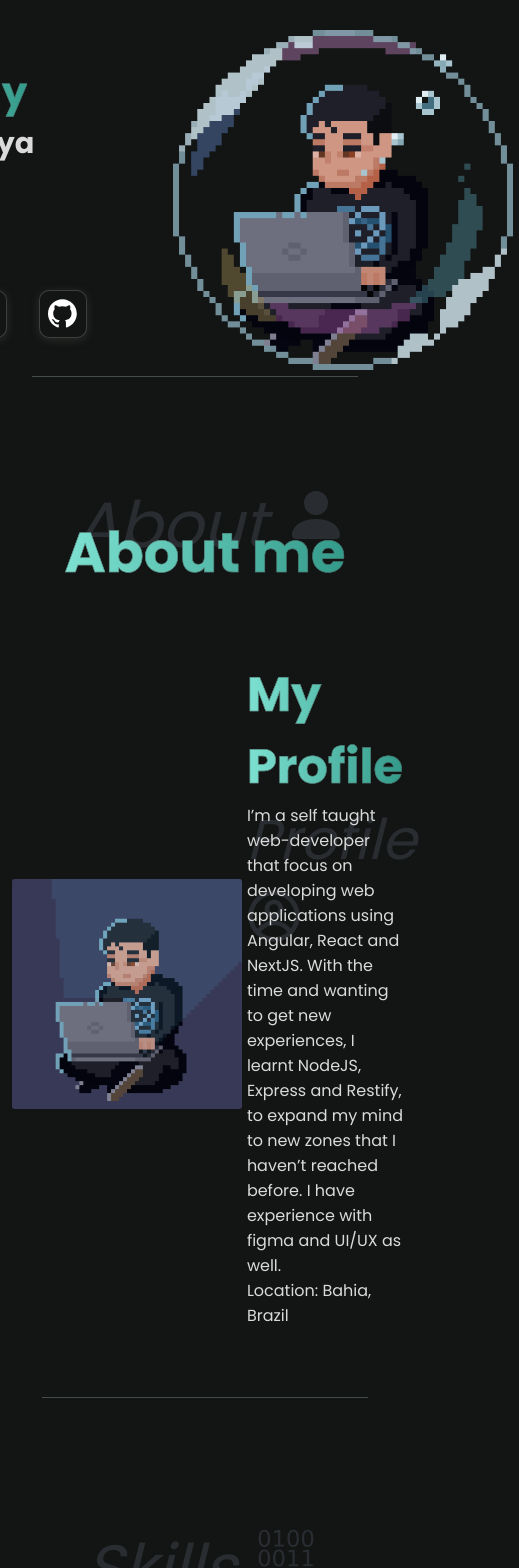
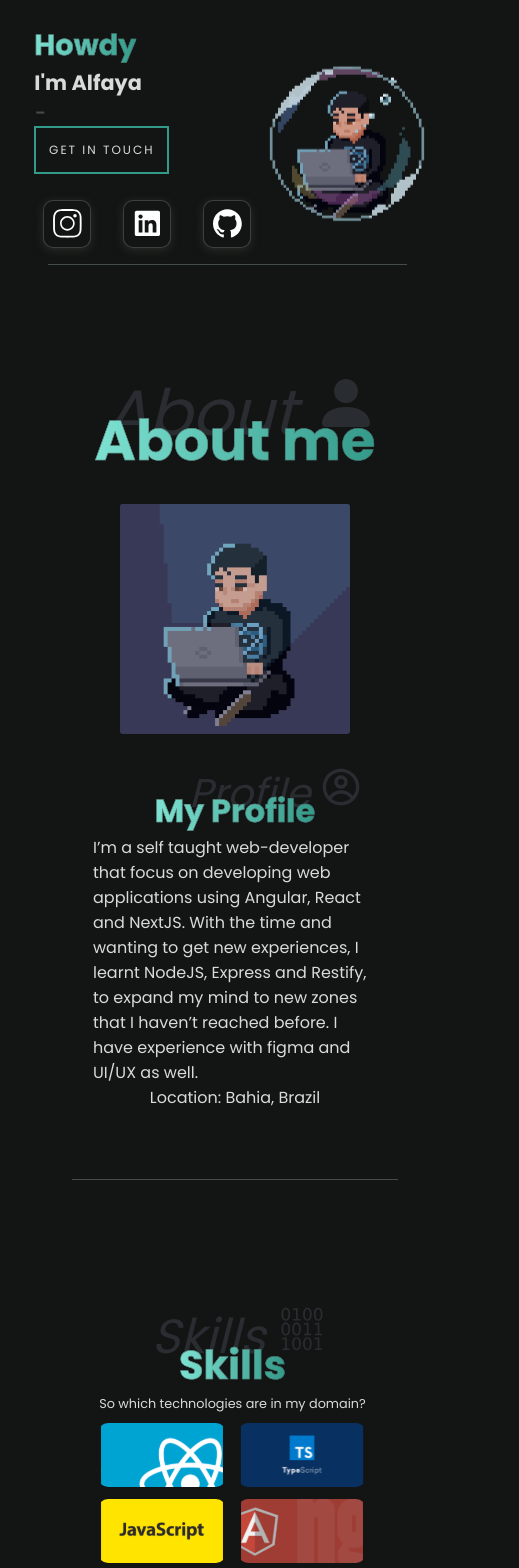
Before and after one commit to FelipeAlfaya/portfolio, a Next.js app: page / in a window 390 px wide. Shown: the part 120-1688 px from the top of the page, 519 px wide, since content can reach past the window. Built offline with nearby package versions, Linux system fonts and the light colour scheme.

Commit message:
responsive shit

```diff
--- a/src/components/About/styles.ts
+++ b/src/components/About/styles.ts
@@ -6,6 +6,10 @@ export const Supercontainer = styled.div`
   border-bottom: 1px solid ${({ theme }) => lighten(0.2, theme.background)};
   padding: 5px;
   margin: 10px;
+
+  @media (max-width: 500px) {
+    margin-left: 2.5rem;
+  }
 `
 
 export const Text = styled.section`
@@ -59,6 +63,10 @@ export const Container = styled.div`
       flex: 1;
     }
   }
+
+  @media (max-width: 666px) {
+    flex-direction: column;
+  }
 `
 
 export const TextContainer = styled.section`
@@ -81,8 +89,8 @@ export const TextContainer = styled.section`
   > h2 {
     z-index: -1;
     position: absolute;
-    margin-top: -10rem;
-    margin-left: 0.8rem;
+    margin-bottom: 3.5rem;
+    margin-left: 5rem;
     font-weight: 300;
     font-size: 4rem;
     color: ${({ theme }) => theme.textDark};
@@ -93,9 +101,7 @@ export const TextContainer = styled.section`
 
   @media (max-width: 1000px) {
     width: 100%;
-    margin: 0;
-    margin-top: 3rem;
-    margin-bottom: 3rem;
+    margin: 3rem;
     align-items: center;
 
     > h1 {
@@ -110,7 +116,6 @@ export const TextContainer = styled.section`
 
   @media (max-width: 768px) {
     width: 100%;
-    margin: 0;
     margin-top: 3rem;
     margin-bottom: 3rem;
 
@@ -120,7 +125,43 @@ export const TextContainer = styled.section`
 
     > h2 {
       font-size: 3.5rem;
-      margin-top: -14rem;
+      margin-top: -13.5rem;
+    }
+  }
+
+  @media (max-width: 666px) {
+    width: 100%;
+    margin-top: 3rem;
+    margin-bottom: 3rem;
+
+    > h1 {
+      font-size: 2rem;
+    }
+
+    > h2 {
+      font-size: 2.5rem;
+      margin-top: -9rem;
+      maring-left: 0.5rem;
+    }
+
+    > p {
+      font-size: 1rem;
+    }
+  }
+
+  @media (max-width: 500px) {
+    width: 100%;
+    margin-top: 3rem;
+    margin-bottom: 3rem;
+
+    > h1 {
+      font-size: 2rem;
+    }
+
+    > h2 {
+      font-size: 2.5rem;
+      margin-top: -16rem;
+      maring-left: 0.5rem;
     }
   }
 `
--- a/src/components/Button/styles.ts
+++ b/src/components/Button/styles.ts
@@ -1,6 +1,7 @@
 import styled from 'styled-components'
 
 export const Container = styled.div`
+  min-width: 135px;
   display: flex;
   align-items: center;
   justify-content: center;
@@ -51,6 +52,12 @@ export const Container = styled.div`
     font-size: 14px;
   }
 
+  @media (max-width: 800px) {
+    a {
+      font-size: 13px;
+    }
+  }
+
   @media (max-width: 768px) {
     a {
       font-size: 12px;
--- a/src/components/Header/styles.ts
+++ b/src/components/Header/styles.ts
@@ -20,6 +20,14 @@ export const Container = styled.header`
     display: flex;
     gap: 2rem;
     align-items: center;
+  }
+
+  @media (max-width: 600px) {
+    flex-direction: start;
+  }
+
+  @media (max-width: 500px) {
+    width: 130vw;
   }
 `
 
--- a/src/components/HomeHero/styles.ts
+++ b/src/components/HomeHero/styles.ts
@@ -66,6 +66,43 @@ export const Container = styled.div`
       flex: 1;
     }
   }
+
+  @media (max-width: 666px) {
+    > img {
+      width: 18rem;
+      height: 18rem;
+    }
+  }
+
+  @media (max-width: 600px) {
+    position: relative;
+    padding: 0;
+    gap: 0;
+
+    > img {
+      width: 13rem;
+      height: 13rem;
+    }
+  }
+
+  @media (max-width: 500px) {
+    width: 110%;
+    margin-left: 1rem;
+
+    > img {
+      width: 13rem;
+      height: 13rem;
+    }
+  }
+
+  @media (max-width: 400px) {
+    /* width: 123%; */
+    margin-right: 1rem;
+
+    > img {
+      width: 10rem;
+      height: 10rem;
+    }
 `
 
 export const TextContainer = styled.section`
@@ -129,6 +166,23 @@ export const TextContainer = styled.section`
       font-size: 1rem;
     }
   }
+
+  @media (max-width: 600px) {
+    margin: 0;
+
+    > h1 {
+      font-size: 1.8rem;
+    }
+
+    > h2 {
+      font-size: 1.3rem;
+    }
+
+    > h3 {
+      width: 200px;
+      font-size: 0.8rem;
+    }
+  }
 `
 
 export const Social = styled.button`
@@ -175,6 +229,10 @@ export const SocialContainer = styled.div`
   @media (max-width: 768px) {
     padding-top: 2rem;
   }
+
+  @media (max-width: 666px) {
+    padding: 1rem;
+  }
 `
 
 export const Howdy = styled.div`
--- a/src/components/Skills/index.tsx
+++ b/src/components/Skills/index.tsx
@@ -6,6 +6,7 @@ import bannerAG from '../../assets/angularJS.svg'
 import bannerNT from '../../assets/next.svg'
 import bannerND from '../../assets/node.svg'
 
+//styles
 import Image from 'next/image'
 import * as C from './styles'
 import { GiComputing } from 'react-icons/gi'
--- a/src/components/Skills/styles.ts
+++ b/src/components/Skills/styles.ts
@@ -7,9 +7,12 @@ export const Container = styled.div`
   justify-content: center;
   flex-direction: column;
   padding: 12px;
-  /* margin: 10px; */
-  /* margin-top: -10px; */
+  margin-right: 15px;
   border-bottom: 1px solid ${({ theme }) => lighten(0.2, theme.background)};
+
+  @media (max-width: 390px) {
+    width: 123%;
+  }
 `
 
 export const TitleContainer = styled.section`
@@ -39,6 +42,16 @@ export const TitleContainer = styled.section`
     font-style: italic;
     user-select: none;
   }
+
+  @media (max-width: 666px) {
+    > h1 {
+      font-size: 2.5rem;
+    }
+
+    > h2 {
+      font-size: 3rem;
+    }
+  }
 `
 
 export const SkillsContainer = styled.div`
@@ -50,6 +63,10 @@ export const SkillsContainer = styled.div`
   gap: 16px;
   user-select: none;
   position: relative;
+
+  @media (max-width: 666px) {
+    gap: 12px;
+  }
 `
 
 export const Skill = styled.span`
@@ -61,7 +78,6 @@ export const Skill = styled.span`
   justify-content: center;
   flex-direction: column;
   cursor: pointer;
-  padding: 5px;
   z-index: 999;
   transition: 0.3s;
 
@@ -83,7 +99,6 @@ export const Skill = styled.span`
     display: flex;
     width: 20rem;
     height: 10.4rem;
-    margin: 3px;
     justify-content: center;
     align-items: center;
     transition: 0.3s;
@@ -103,6 +118,54 @@ export const Skill = styled.span`
       display: block;
     }
   }
+
+  @media (max-width: 1000px) {
+    width: 15rem;
+    height: 8rem;
+
+    > img {
+      width: 15rem;
+      height: 8rem;
+    }
+  }
+
+  @media (max-width: 666px) {
+    width: 12rem;
+    height: 6rem;
+
+    > img {
+      width: 12rem;
+      height: 6rem;
+    }
+
+    > a {
+      font-size: 0.8rem;
+    }
+  }
+
+  @media (max-width: 510px) {
+    width: 10rem;
+    height: 5rem;
+
+    > img {
+      width: 10rem;
+      height: 5rem;
+    }
+  }
+
+  @media (max-width: 400px) {
+    width: 8rem;
+    height: 4rem;
+
+    > img {
+      width: 8rem;
+      height: 4rem;
+    }
+
+    > a {
+      font-size: 0.6rem;
+    }
+  }
 `
 
 export const TextContainer = styled.section`
@@ -113,4 +176,16 @@ export const TextContainer = styled.section`
     margin-top: -10px;
     padding: 5px;
   }
+
+  @media (max-width: 666px) {
+    > p {
+      font-size: 1rem;
+    }
+  }
+
+  @media (max-width: 400px) {
+    > p {
+      font-size: 0.8rem;
+    }
+  }
 `
--- a/src/pages/_document.tsx
+++ b/src/pages/_document.tsx
@@ -47,7 +47,7 @@ export default class MyDocument extends Document {
             href='https://fonts.googleapis.com/css2?family=Poppins:wght@400;500;600;700;800;900&display=swap'
             rel='stylesheet'
           />
-          <link rel='icon' href='../assets/icon.png' />
+          <link rel='icon' href='./icon.png' />
           <meta charSet='utf-8' />
           <meta httpEquiv='X-UA-Compatible' content='IE=edge' />
         </Head>
```
